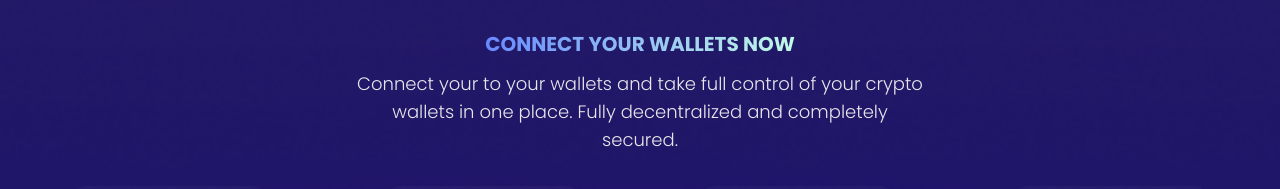
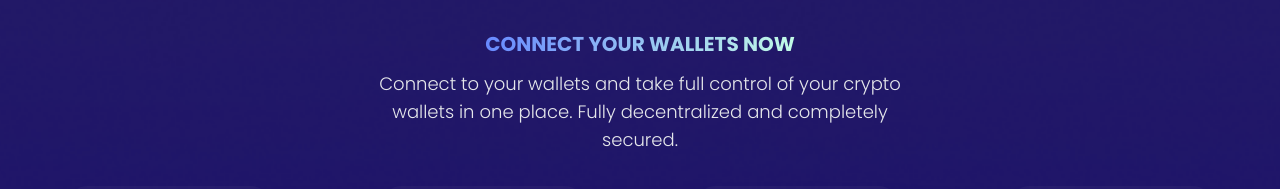
Before and after one commit to xarmzon/projectmainnet, a Next.js app: page /wallets in a window 1280 px wide. Shown: the part 122-311 px from the top of the page. Built offline with nearby package versions, Linux system fonts and the light colour scheme; no server answers.

Commit message:
Update index.tsx
Update to wallet

```diff
--- a/components/Wallets/index.tsx
+++ b/components/Wallets/index.tsx
@@ -25,7 +25,7 @@ const Wallets = () => {
             CONNECT YOUR WALLETS NOW
           </h3>
           <p className="mb-4 text-sm font-light md:text-base lg:text-lg">
-            Connect your to your wallets and take full control of your crypto
+            Connect to your wallets and take full control of your crypto
             wallets in one place. Fully decentralized and completely secured.
           </p>
         </div>
```
